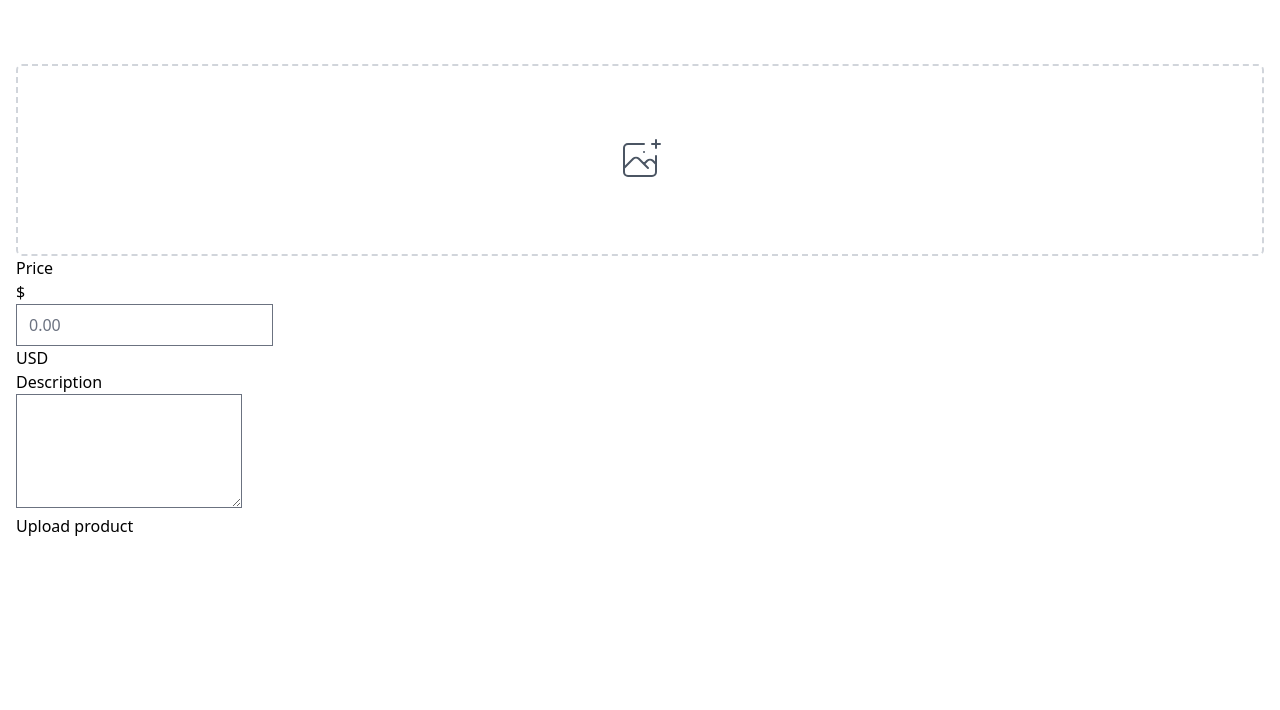
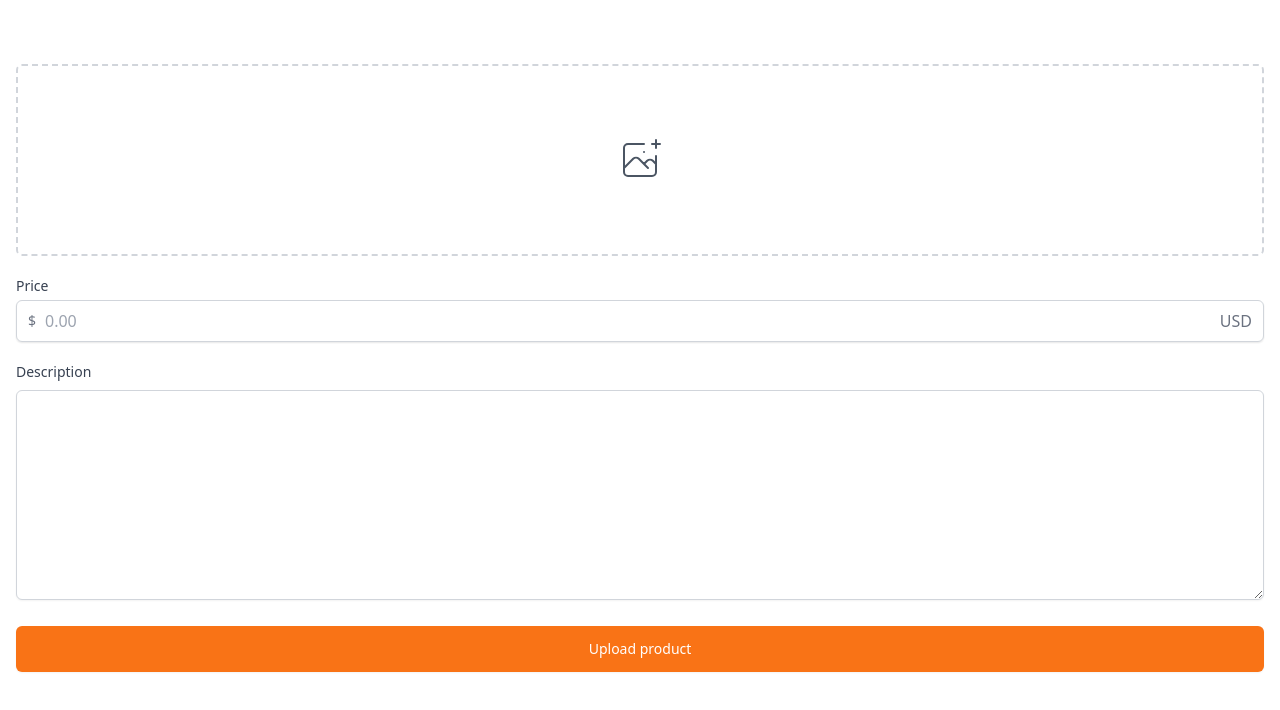
Before and after one commit to joooonis/carrot-market, a Next.js app: page /items/upload in a window 1280 px wide. Shown: the top 710 px of the page. Built offline with nearby package versions, Linux system fonts and the light colour scheme.

Commit message:
design : upload item

```diff
--- a/pages/items/upload.tsx
+++ b/pages/items/upload.tsx
@@ -22,25 +22,40 @@
           <input className="hidden" type="file" />
         </label>
       </div>
-      <div>
-        <label>Price</label>
-        <div>
-          <div>
-            <span>$</span>
+      <div className="my-5">
+        <label
+          className="mb-1 block text-sm font-medium text-gray-700"
+          htmlFor="price"
+        >
+          Price
+        </label>
+        <div className="rounded-md relative flex  items-center shadow-sm">
+          <div className="absolute left-0 pointer-events-none pl-3 flex items-center justify-center">
+            <span className="text-gray-500 text-sm">$</span>
           </div>
-          <input type="text" placeholder="0.00" />
-          <div>
-            <span>USD</span>
+          <input
+            id="price"
+            className="appearance-none pl-7 w-full px-3 py-2 border border-gray-300 rounded-md shadow-sm placeholder-gray-400 focus:outline-none focus:ring-orange-500 focus:border-orange-500"
+            type="text"
+            placeholder="0.00"
+          />
+          <div className="absolute right-0 pointer-events-none pr-3 flex items-center">
+            <span className="text-gray-500">USD</span>
           </div>
         </div>
       </div>
       <div>
-        <label>Description</label>
-        <div>
-          <textarea rows={4} />
-        </div>
+        <label className="mb-1 block text-sm font-medium text-gray-700">
+          Description
+        </label>
+        <textarea
+          className="mt-1 shadow-sm w-full focus:ring-orange-500 rounded-md border-gray-300 focus:border-orange-500"
+          rows={8}
+        />
       </div>
-      <button>Upload product</button>
+      <button className="mt-5 w-full bg-orange-500 hover:bg-orange-600 text-white py-3 px-4 border border-transparent transition rounded-md shadow-sm text-sm font-medium focus:ring-2 focus:ring-offset-2 focus:ring-orange-500 focus:outline-none ">
+        Upload product
+      </button>
     </div>
   );
 };
```
